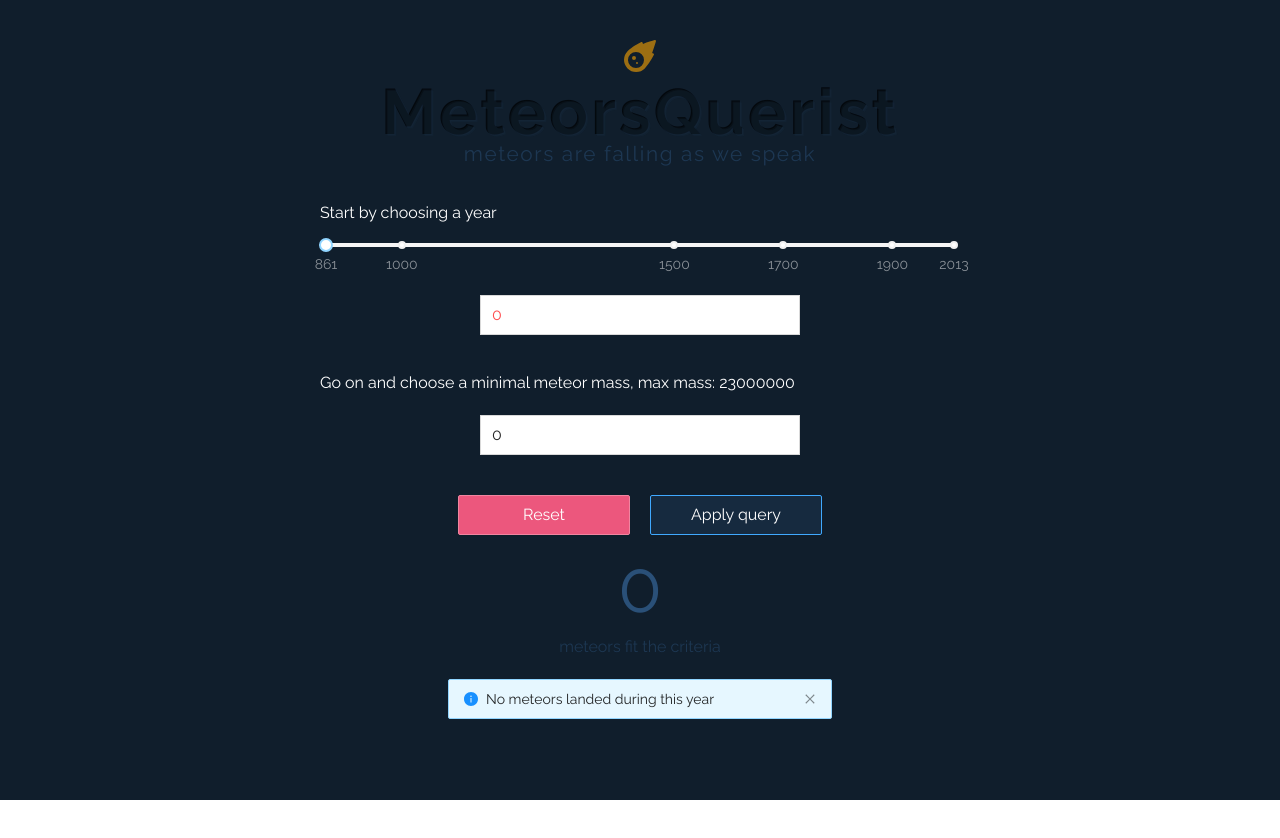
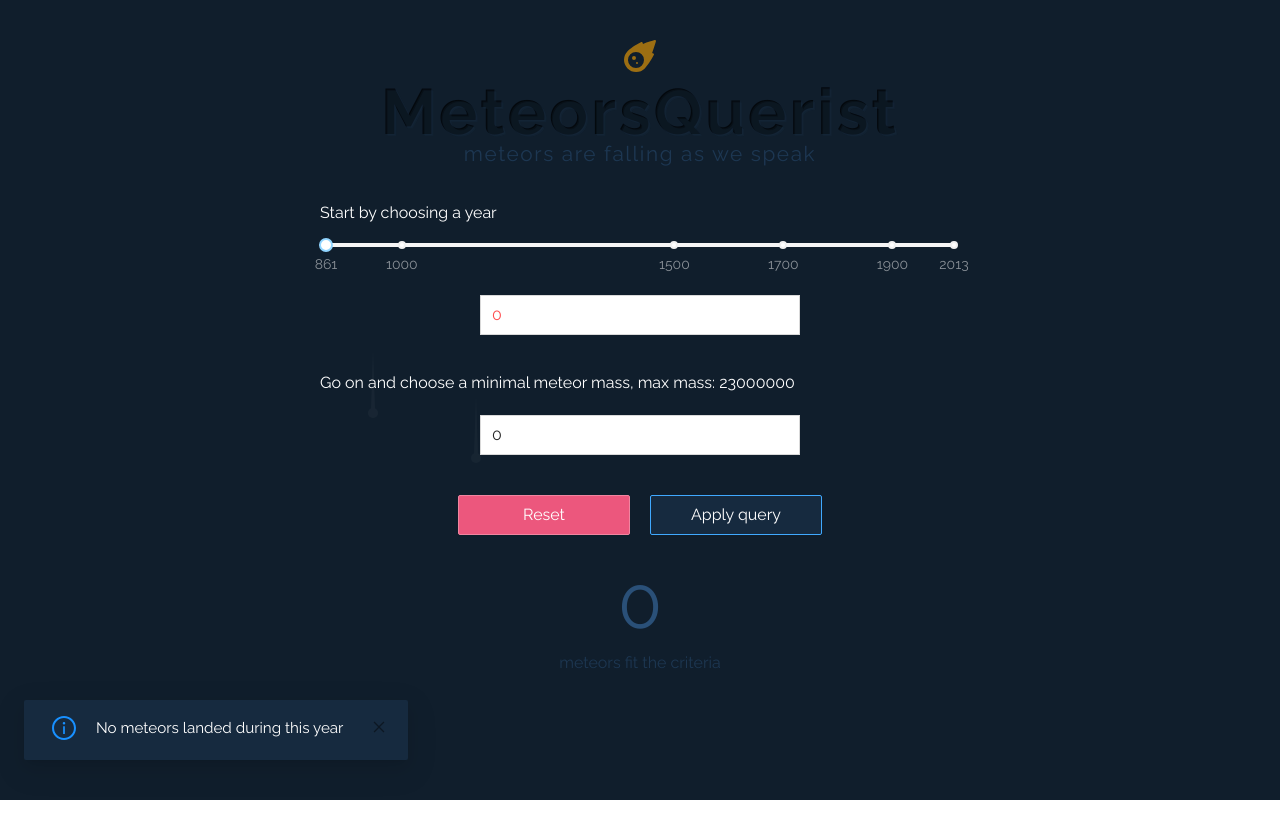
Before and after one commit to Nivsha08/NASAMeteorsVisualizer, a React (Create React App) app: page / in a window 1280 px wide. Both pictures are taken after a click on the button "Apply query". Shown: the top 838 px of the page. Built offline with nearby package versions, Linux system fonts and the light colour scheme.

Commit message:
propmt message --> notification, messages config, NotificationTypes enum

```diff
--- a/src/components/promptMessage/PromptMessage.scss
+++ /dev/null
@@ -1,5 +0,0 @@
-.alert-message {
-    margin: 1rem 0;
-    width: 30%;
-    animation: bounceInUp 1.5s;
-}
--- a/src/components/promptMessage/PromptMessage.tsx
+++ /dev/null
@@ -1,27 +0,0 @@
-import React from "react";
-import "./PromptMessage.scss";
-import {Alert} from "antd";
-
-interface PromptMessageProps {
-    visible: boolean;
-    onClose: () => void;
-    message?: string;
-    type?: "success" | "warning" | "error" | "info";
-}
-
-const PromptMessage = (props: PromptMessageProps) => ((
-    <>
-        {
-            props.visible ?
-                <Alert className="alert-message"
-                       message={props.message}
-                       type={props.type}
-                       afterClose={props.onClose}
-                       closable
-                       showIcon/>
-                : null
-        }
-    </>
-));
-
-export default PromptMessage;
--- a/src/components/promptMessage/index.tsx
+++ /dev/null
@@ -1 +0,0 @@
-export {default as PromptMessage} from "./PromptMessage";
--- a/src/components/queryManager/QueryManager.scss
+++ b/src/components/queryManager/QueryManager.scss
@@ -1,4 +1,12 @@
 @import "../../styles/colors";
+
+.notification {
+    background-color: transparentize(get-color-weight($primary, 500), .5);
+    div[class$="-message"] {
+        font-size: .95rem;
+        color: $white;
+    }
+}
 
 .buttons-wrapper {
     padding: .5rem 0;
--- a/src/components/queryManager/QueryManager.tsx
+++ b/src/components/queryManager/QueryManager.tsx
@@ -5,8 +5,8 @@ import MeteorsSearcher from "../../utils/MeteorsSearcher";
 import {YearSelector} from "../yearSelector";
 import {ResultSummary} from "../resultSummary";
 import {MassSelector} from "../massSelector";
-import {PromptMessage} from "../promptMessage";
-import {Button} from "antd";
+import {Button, notification} from "antd";
+import {getMessage} from "../../constants/messages";
 
 interface QueryManagerProps {
     dataset: MeteorProperties[];
@@ -16,10 +16,11 @@ interface QueryManagerProps {
     onQuery: () => void;
 }
 
-interface MessageProps {
-    visible: boolean;
-    type?: "success" | "warning" | "error" | "info";
-    text?: string;
+enum NotificationTypes {
+    SUCCESS = "success",
+    WARNING = "warning",
+    INFO = "info",
+    ERROR = "error"
 }
 
 const QueryManager = (props: QueryManagerProps) => {
@@ -27,19 +28,14 @@ const QueryManager = (props: QueryManagerProps) => {
     const [year, setYear] = useState<number>(0);
     const [mass, setMass] = useState<number>(0);
     const [summaryVisible, showSummary] = useState<boolean>(false);
-    const [message, setMessage] = useState<MessageProps>({visible: false});
 
-    const MAX_MASS_MSG = `There's no meteor with mass larger than ${props.searcher.maxMass} - just try a smaller number!`;
-    const EMPTY_YEAR_MSG = "No meteors landed during this year";
-    const NO_RESULTS_MSG = "The mass was not found, jumping to first-year where there is a mass that fits the criteria";
-
-    const notify = (message: string, type: "success" | "warning" | "error" | "info" = "warning"): void => {
-        setMessage({visible: true, type: type, text: message});
+    const notify = (message: string, type: NotificationTypes): void => {
+        notification[type]({message, placement: "bottomLeft", className: "notification"})
     };
 
     const checkForMaxMass = (): boolean => {
         if (mass >= props.searcher.maxMass) {
-            notify(MAX_MASS_MSG);
+            notify(getMessage.MAX_MASS(props.searcher.maxMass), NotificationTypes.WARNING);
             return true;
         }
         return false;
@@ -47,7 +43,7 @@ const QueryManager = (props: QueryManagerProps) => {
 
     const checkForEmptyYear = (): boolean => {
         if (props.searcher.emptyResult && mass === 0) {
-            notify(EMPTY_YEAR_MSG, "info");
+            notify(getMessage.EMPTY_YEAR(), NotificationTypes.INFO);
             return true;
         }
         return false;
@@ -55,7 +51,7 @@ const QueryManager = (props: QueryManagerProps) => {
 
     const checkForNoResults = (): boolean => {
         if (props.searcher.emptyResult) {
-            notify(NO_RESULTS_MSG, "info");
+            notify(getMessage.NO_RESULTS(), NotificationTypes.INFO);
             return true;
         }
         return false;
@@ -73,7 +69,6 @@ const QueryManager = (props: QueryManagerProps) => {
     };
 
     const updateQuery = (): void => {
-        setMessage({visible: false});
         props.searcher.reset();
         props.searcher.filterByYear(year).filterByMinimalMass(mass);
         validateQueryResults();
@@ -82,7 +77,6 @@ const QueryManager = (props: QueryManagerProps) => {
     };
 
     const resetQuery = (): void => {
-        setMessage({visible: false});
         props.searcher.reset();
         setYear(0);
         setMass(0);
@@ -108,10 +102,6 @@ const QueryManager = (props: QueryManagerProps) => {
                     <ResultSummary meteors={props.searcher.result} key={props.queryKey}/>
                     : null
             }
-            <PromptMessage visible={message.visible}
-                           message={message.text}
-                           type={message.type}
-                           onClose={() => setMessage({visible: false})}/>
         </>
     )
 };
--- a/src/components/resultSummary/ResultSummary.scss
+++ b/src/components/resultSummary/ResultSummary.scss
@@ -5,6 +5,7 @@
     flex-direction: column;
     align-items: center;
     animation: fadeIn 1.5s;
+    margin: 1rem 0;
     .amount-summary {
         margin: .5rem 0;
         color: get-color-weight($primary, 400);
--- /dev/null
+++ b/src/constants/messages.ts
@@ -0,0 +1,11 @@
+export const getMessage = {
+    MAX_MASS: (maxMass: number) => (
+        `There's no meteor with mass larger than ${maxMass} kg - just try a smaller number!`
+    ),
+    EMPTY_YEAR: () => (
+        "No meteors landed during this year"
+    ),
+    NO_RESULTS: () => (
+        "The mass was not found, jumping to first-year where there is a mass that fits the criteria"
+    )
+};
```
Also changed, not shown: src/assets/logo.svg (deleted).
